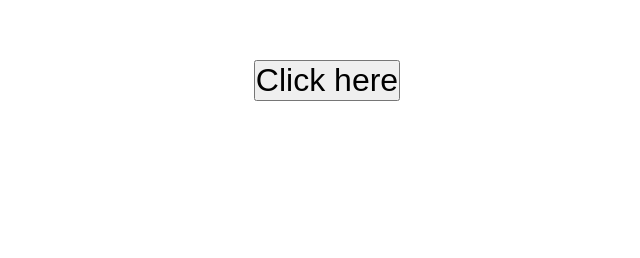
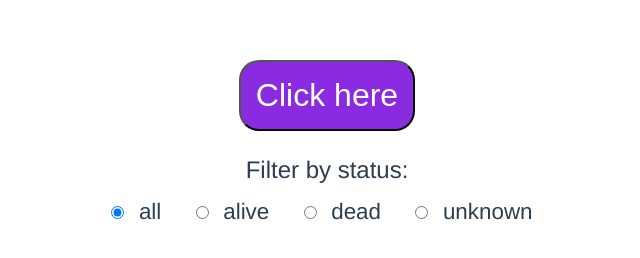
Before and after one commit to annamarika/rick-and-morty-app, a website built with Vite: page index.html in a window 1280 px wide. Shown: the whole page, without its empty margins (313-953 px from the left). Built offline with nearby package versions, Linux system fonts and the light colour scheme.

Commit message:
Add filter function and styling

```diff
--- a/index.html
+++ b/index.html
@@ -8,6 +8,7 @@
   </head>
   <body>
     <div id="app" data-js="container"></div>
+    <div data-js="containerCharacters"></div>
     <script type="module" src="/main.js"></script>
   </body>
 </html>
--- a/main.js
+++ b/main.js
@@ -1,16 +1,59 @@
 import "./style.css";
 
 let fetched = false;
+let currentFilter = "all";
 
 const apiURL = "https://rickandmortyapi.com/api/character";
 const container = document.querySelector("[data-js=container]");
-const button = document.createElement("div");
+const containerCharacters = document.querySelector(
+  "[data-js=containerCharacters]"
+);
 
-button.innerHTML = `
-  <button class="character__button">Click here</button>
+container.innerHTML = `
+  <button class="character__button" data-js="button">Click here</button>
+  <form class= "form" data-js="filter-form" aria-labeledby="form-heading">
+  <fieldset class="form__fieldset">
+    <legend id="form-heading" class="form__legend">Filter by status:</legend>
+    <input
+      name="tag-filter"
+      value="all"
+      class="tag-input"
+      id="tag-all"
+      type="radio"
+      checked
+    />
+    <label class="tag-label" for="tag-all">all</label>
+    <input
+      name="tag-filter"
+      value="Alive"
+      class="tag-input"
+      id="tag-alive"
+      type="radio"
+    />
+    <label class="tag-label" for="tag-basic">alive</label>
+    <input
+      name="tag-filter"
+      value="Dead"
+      class="tag-input"
+      id="tag-dead"
+      type="radio"
+    />
+    <label class="tag-label" for="tag-css">dead</label>
+    <input
+      name="tag-filter"
+      value="unknown"
+      class="tag-input"
+      id="tag-unknown"
+      type="radio"
+    />
+    <label class="tag-label" for="tag-git">unknown</label>
+  </fieldset>
+</form>
   `;
-container.append(button);
-button.addEventListener("click", (event) => {
+
+const button = document.querySelector("[data-js=button]");
+
+button.addEventListener("click", () => {
   if (!fetched) {
     fetchCharacters(apiURL);
     fetched = !fetched;
@@ -26,20 +69,32 @@ async function fetchCharacters(url) {
     console.error(error.message);
   }
 }
+const filterForm = document.querySelector("[data-js=filter-form]");
+function characterList(characters) {
+  const list = document.createElement("ul");
+  list.className = "list";
+  containerCharacters.append(list);
 
-function characterList(characters) {
-  let list = document.createElement("ul");
-  list.className = "list";
-  button.append(list);
-
-  characters.forEach(({ name, image }) => {
-    const item = document.createElement("li");
-    item.className = "item";
-    item.innerHTML = `
-       <img src="${image}"/>
-      <p>${name}</p>
+  characters
+    .filter(
+      (character) =>
+        character.status.includes(currentFilter) || currentFilter === "all"
+    )
+    .forEach((character) => {
+      const item = document.createElement("li");
+      item.className = "item";
+      item.innerHTML = `
+       <img src="${character.image}"/>
+      <p class="character__name">${character.name}</p>
     `;
 
-    list.append(item);
-  });
+      list.append(item);
+    });
 }
+filterForm.addEventListener("change", () => {
+  containerCharacters.innerHTML = "";
+  currentFilter = filterForm.elements["tag-filter"].value;
+
+  const data = fetchCharacters(apiURL);
+  characterList(data);
+});
--- a/style.css
+++ b/style.css
@@ -22,6 +22,43 @@ align-items: center;
 
 .character__button {
 font-size: 2rem;
+margin-bottom: 20px;
+padding: 15px;
+border-radius: 20px;
+color: white;
+background-color: blueviolet;
+}
+
+.form__fieldset {
+  border-style: none;
+  margin: 0;
+  padding: 10px 0 0 0;
+}
+
+.form__legend {
+     min-width: 0px;
+     max-width: 70%;
+     position: relative;
+     margin: auto;
+     padding: 5px 20px;
+     font-size: 1.5rem;
+     text-align: center;
+}
+
+.tag-label {
+margin: 0px 20px 10px 0;
+font-size: 1.4rem;
+}
+
+.tag-input {
+  margin: 0 10px 25px 10px ;
+}
+
+.character__name {
+  display: flex;
+  justify-content: center;
+  font-family: Avenir, Helvetica, Arial, sans-serif;
+  font-size: 1.1rem;
 }
 
 .list {
```
